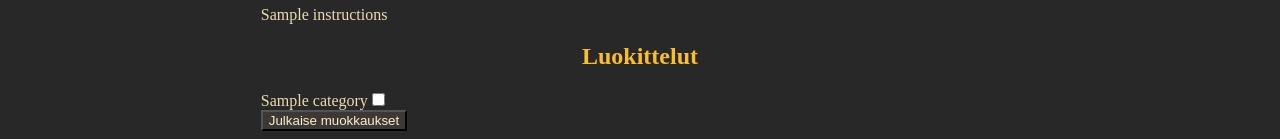
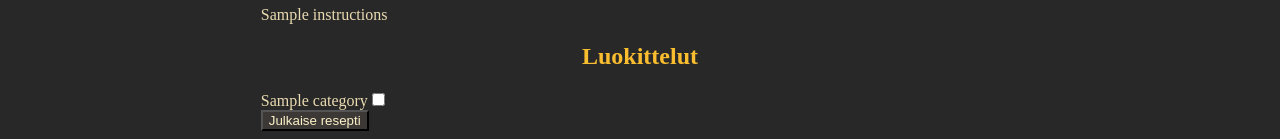
Before and after one commit to a256kvk/reseptit, a Flask app: template templates/editor.html in a window 1280 px wide. Shown: the part 796-935 px from the top of the page. Run offline with Flask 3, Linux system fonts and the light colour scheme; the template is opened without the code that fills it: most values are stand-ins (such as "Sample title", 1, 10 or a date in 2020).

Commit message:
changed the language in the editor

```diff
--- a/templates/editor.html
+++ b/templates/editor.html
@@ -27,6 +27,6 @@
 {%for category in categories%}
 <label>{{category.name}}<input type="checkbox" name="category" value="{{category.id}}" {% if category.id in current_categories %} checked {%endif%}></label><br>
 {%endfor%}
-<input type="submit" value="Julkaise muokkaukset">
+<input type="submit" value="Julkaise resepti">
 </form>
 {% endblock %}
```
